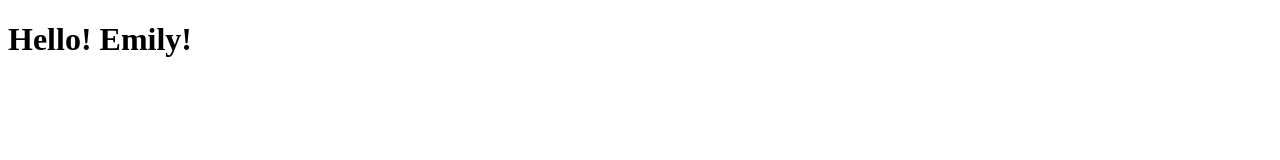
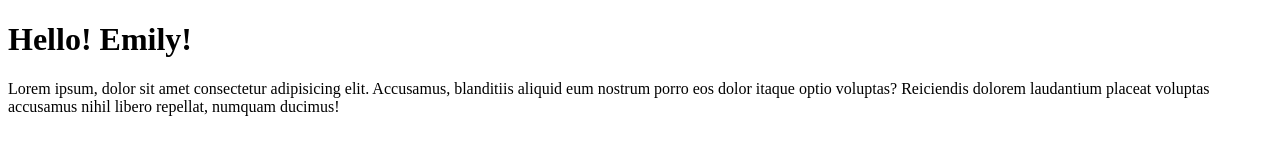
Before and after one commit to ShenanqiEmily/JavaScriptes6-test, a plain HTML site: page index.html in a window 1280 px wide. Drawn offline with Linux system fonts and the light colour scheme.

Commit message:
add Lolem

```diff
--- a/index.html
+++ b/index.html
@@ -8,6 +8,7 @@
 </head>
 <body>
     <h1>Hello! Emily!</h1>
+    <p>Lorem ipsum, dolor sit amet consectetur adipisicing elit. Accusamus, blanditiis aliquid eum nostrum porro eos dolor itaque optio voluptas? Reiciendis dolorem laudantium placeat voluptas accusamus nihil libero repellat, numquam ducimus!</p>
 
 </body>
 </html>
```
